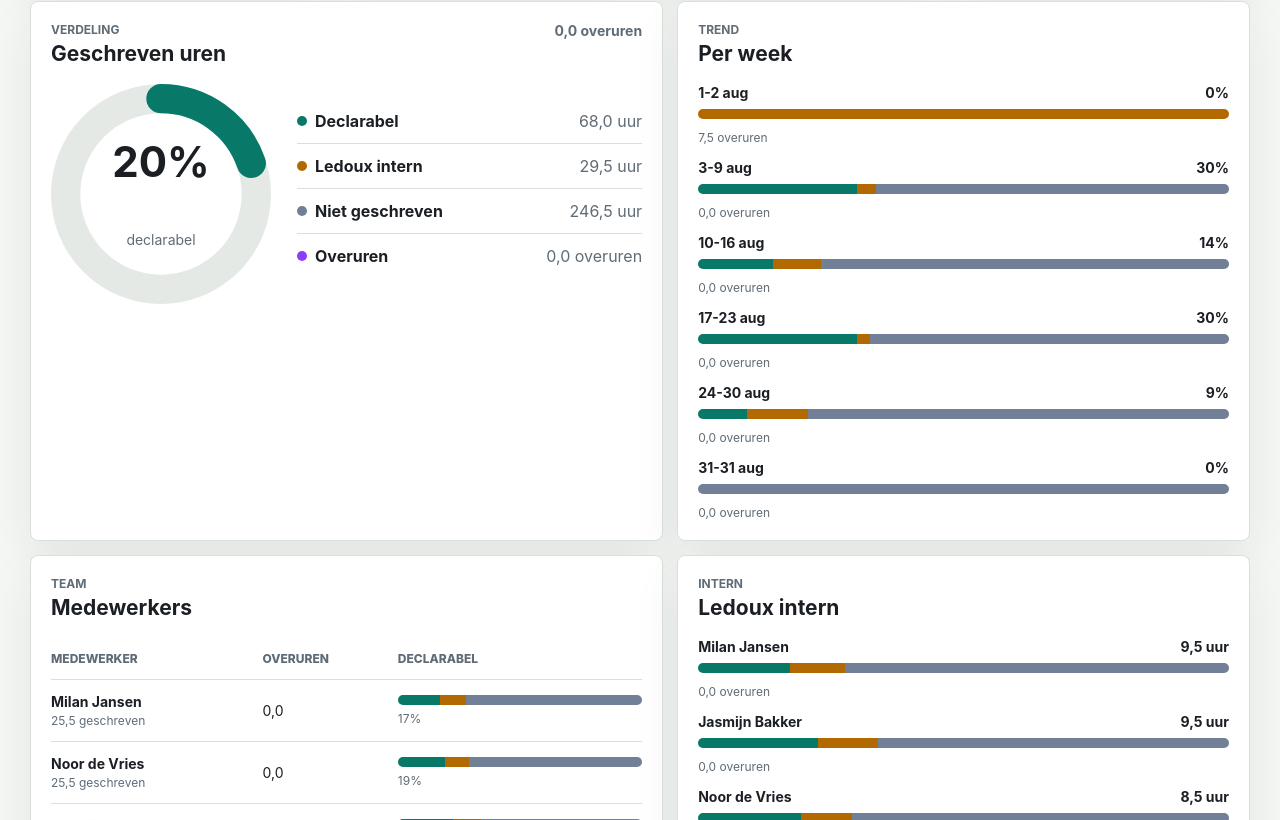
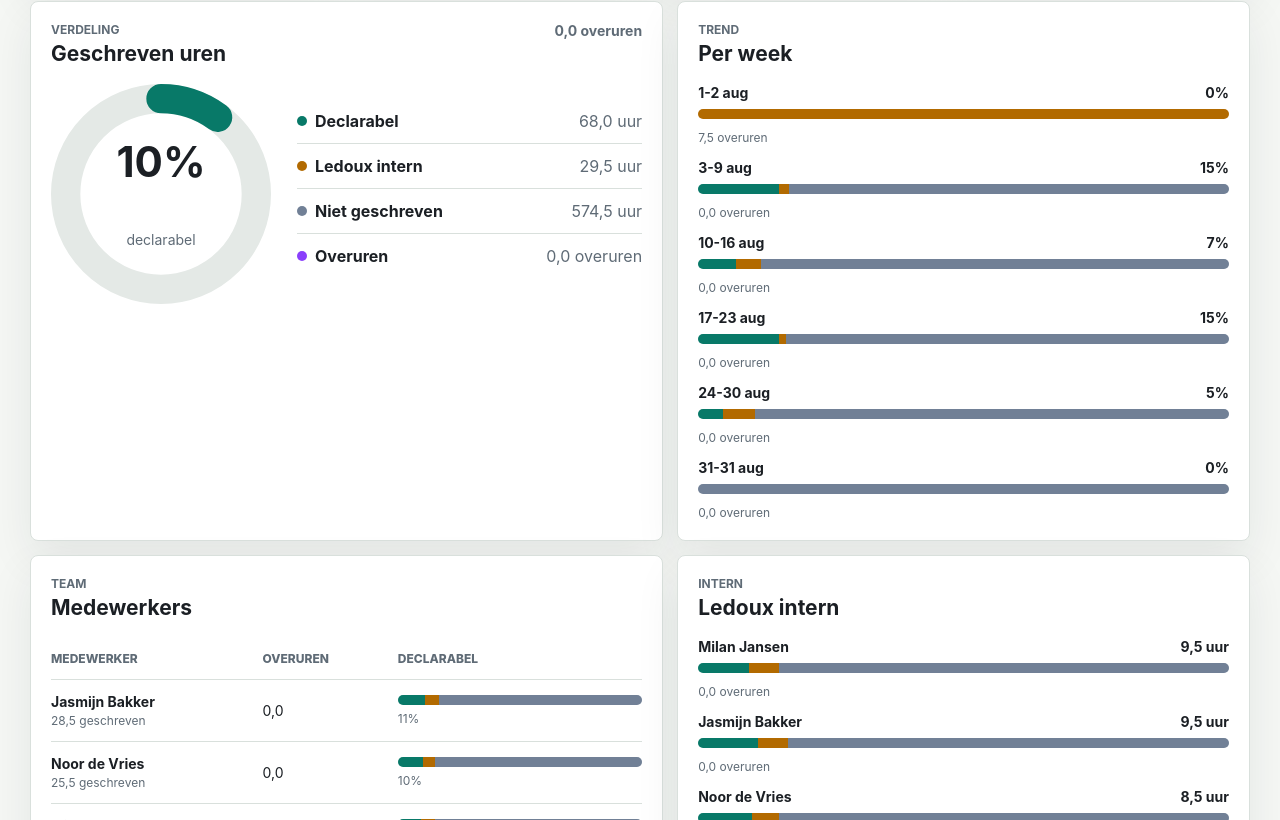
Before and after one commit to maxancedecot/GrippMCP, a Next.js app: page /dashboard in a window 1280 px wide. Shown: the part 460-1280 px from the top of the page. Built offline with nearby package versions, Linux system fonts and the light colour scheme.

Commit message:
Use weekday minimum for dashboard overtime

```diff
--- a/app/dashboard/page.tsx
+++ b/app/dashboard/page.tsx
@@ -63,6 +63,7 @@ type WorkingHoursSummary = {
 
 const INTERNAL_OFFERPROJECTBASE_ID = 318;
 const INTERNAL_PROJECT_LABEL = "Ledoux intern";
+const NORMAL_DAILY_HOURS = 8;
 
 const hoursFormatter = new Intl.NumberFormat("nl-NL", {
   minimumFractionDigits: 1,
@@ -113,7 +114,7 @@ export default async function DashboardPage({ searchParams }: { searchParams?: P
       <section className="metric-grid" aria-label="Kerncijfers declarabiliteit">
         <MetricCard label="Declarabiliteit" value={`${formatPercent(dashboard.declarability)}%`} detail="Declarabele uren / voorziene uren" tone="good" />
         <MetricCard label="Declarabele uren" value={formatHours(dashboard.declarable)} detail={`Niet geboekt op ${INTERNAL_PROJECT_LABEL}`} tone="blue" />
-        <MetricCard label="Overuren" value={formatHours(dashboard.overtime)} detail="Geschreven boven minimum" tone="overtime" />
+        <MetricCard label="Overuren" value={formatHours(dashboard.overtime)} detail="Geschreven boven 8u per werkdag" tone="overtime" />
         <MetricCard label={INTERNAL_PROJECT_LABEL} value={formatHours(dashboard.internal)} detail={`Project ${INTERNAL_OFFERPROJECTBASE_ID}`} tone="warning" />
       </section>
 
@@ -250,7 +251,7 @@ export default async function DashboardPage({ searchParams }: { searchParams?: P
           <div className="project-line-row">
             <div>
               <span className="row-title">Overuren</span>
-              <span className="cell-muted">Totaal geschreven min minimum te presteren uren</span>
+              <span className="cell-muted">Totaal geschreven min 8u per werkdag per medewerker</span>
             </div>
             <div className="project-line-metrics">
               <span>{formatHours(dashboard.overtime)} uur</span>
@@ -335,7 +336,7 @@ function InlineBar({ aggregate }: { aggregate: Aggregate }) {
 async function getDashboardData(period: Period): Promise<DashboardData> {
   if (!process.env.GRIPP_API_TOKEN) {
     const employees = createDemoEmployees();
-    return buildDashboardData(createDemoHours(period), employees, createDemoWorkingHours(employees, period), period, {
+    return buildDashboardData(createDemoHours(period), employees, period, {
       mode: "demo",
       message: "Demo-data zichtbaar. Zet GRIPP_API_TOKEN om live Gripp-uren te tonen."
     });
@@ -363,20 +364,15 @@ async function getDashboardData(period: Period): Promise<DashboardData> {
       }
     }
 
-    const workingHoursByEmployee = await fetchWorkingHoursByEmployee(client, employeeIds, effectivePeriod);
-    const dashboard = buildDashboardData(hours, employees, workingHoursByEmployee, effectivePeriod, source);
+    const dashboard = buildDashboardData(hours, employees, effectivePeriod, source);
 
-    if (dashboard.total === 0 && dashboard.written > 0) {
-      dashboard.source.message = [dashboard.source.message, "De voorziene uren konden niet worden bepaald en zijn 0."]
-        .filter(Boolean)
-        .join(" ");
-    } else if (hours.length === 0) {
+    if (hours.length === 0) {
       dashboard.source.message = `Geen uren gevonden tussen ${formatDate(effectivePeriod.start)} en ${formatDate(effectivePeriod.end)}.`;
     }
 
     return dashboard;
   } catch (error) {
-    return buildDashboardData(createDemoHours(period), createDemoEmployees(), createDemoWorkingHours(createDemoEmployees(), period), period, {
+    return buildDashboardData(createDemoHours(period), createDemoEmployees(), period, {
       mode: "demo",
       message: `Live data kon niet worden geladen. Demo-data zichtbaar. ${error instanceof Error ? error.message : ""}`.trim()
     });
@@ -463,38 +459,24 @@ function hourFilters(period: Period, employeeIds: number[]) {
   return filters;
 }
 
-async function fetchWorkingHoursByEmployee(client: GrippClient, employeeIds: number[], period: Period) {
-  const summaries = new Map<number, WorkingHoursSummary>();
-
-  for (const employeeChunk of chunk(employeeIds, 25)) {
-    const results = await client.batch(
-      employeeChunk.map((employeeId) => ({
-        method: "employee.getWorkingHours",
-        params: [[employeeId], period.start, period.end, true] as JsonValue[]
-      }))
-    );
-
-    employeeChunk.forEach((employeeId, index) => {
-      summaries.set(employeeId, normalizeWorkingHours(parseWorkingHours(results[index]), period));
-    });
-  }
-
-  return summaries;
-}
-
 function buildDashboardData(
   hours: JsonRecord[],
   employees: JsonRecord[],
-  workingHoursByEmployee: Map<number, WorkingHoursSummary>,
   period: Period,
   source: DashboardSource
 ): DashboardData {
   const employeesById = new Map<number, JsonRecord>();
   const totals = emptyAggregate();
+  const minimumWorkingHours = createMinimumWorkingHours(period);
   const employeeMap = new Map<string, EmployeeRow>();
   const weekMap = new Map<string, WeekRow>(
     period.weekBuckets.map((bucket) => [bucket.key, withDeclarability({ ...emptyAggregate(), key: bucket.key, label: bucket.label })])
   );
+  const assignMinimumHours = (employeeRow: EmployeeRow) => {
+    employeeRow.total = minimumWorkingHours.total;
+    totals.total += minimumWorkingHours.total;
+    addWorkingHoursToWeeks(weekMap, minimumWorkingHours, period);
+  };
 
   for (const employee of employees) {
     const employeeId = idFrom(readField(employee, "id"));
@@ -503,16 +485,13 @@ function buildDashboardData(
     }
 
     employeesById.set(employeeId, employee);
-    const workingHours = workingHoursByEmployee.get(employeeId) ?? emptyWorkingHours();
     const employeeRow = withDeclarability({
       ...emptyAggregate(),
       id: String(employeeId),
       name: employeeName(undefined, employee)
     });
 
-    employeeRow.total = workingHours.total;
-    totals.total += workingHours.total;
-    addWorkingHoursToWeeks(weekMap, workingHours, period);
+    assignMinimumHours(employeeRow);
     employeeMap.set(employeeRow.id, employeeRow);
   }
 
@@ -525,13 +504,16 @@ function buildDashboardData(
     const employeeId = relationId(hour, "employee");
     const employeeKey = employeeId !== null ? String(employeeId) : "unknown";
     const hourDate = dateKeyFromValue(readField(hour, "date"));
-    const employeeRow =
-      employeeMap.get(employeeKey) ??
-      withDeclarability({
+    let employeeRow = employeeMap.get(employeeKey);
+    if (!employeeRow) {
+      employeeRow = withDeclarability({
         ...emptyAggregate(),
         id: employeeKey,
         name: employeeName(hour, employeeId !== null ? employeesById.get(employeeId) : undefined)
       });
+      assignMinimumHours(employeeRow);
+      employeeMap.set(employeeKey, employeeRow);
+    }
     const weekKey = weekKeyForDate(hourDate, period);
     const weekRow = weekMap.get(weekKey);
     const targetField = relationId(hour, "offerprojectbase") === INTERNAL_OFFERPROJECTBASE_ID ? "internal" : "declarable";
@@ -590,91 +572,19 @@ function addWorkingHoursToWeeks(weekMap: Map<string, WeekRow>, workingHours: Wor
   }
 }
 
-function parseWorkingHours(value: JsonValue): WorkingHoursSummary {
+function createMinimumWorkingHours(period: Period): WorkingHoursSummary {
   const byDate = new Map<string, number>();
-  collectWorkingHoursByDate(value, byDate);
+  datesInPeriod(period).forEach((date) => {
+    const day = parseDateKey(date)?.getDay();
+    if (day !== 0 && day !== 6) {
+      byDate.set(date, NORMAL_DAILY_HOURS);
+    }
+  });
 
   return {
-    total: extractWorkingHoursTotal(value) ?? sumValues(byDate),
+    total: sumValues(byDate),
     byDate
   };
-}
-
-function normalizeWorkingHours(summary: WorkingHoursSummary, period: Period) {
-  if (summary.byDate.size > 0 || summary.total <= 0) {
-    return summary;
-  }
-
-  return {
-    total: summary.total,
-    byDate: distributeHoursAcrossWeekdays(summary.total, period)
-  };
-}
-
-function collectWorkingHoursByDate(value: unknown, byDate: Map<string, number>) {
-  if (Array.isArray(value)) {
-    value.forEach((item) => collectWorkingHoursByDate(item, byDate));
-    return;
-  }
-
-  const record = asRecord(value);
-  if (!record) {
-    return;
-  }
-
-  const date = stringFrom(record.date ?? record.day ?? record.datum);
-  const amount = firstNumber(record.hours, record.hour, record.amount, record.workinghours, record.workingHours, record.total, record.value);
-  if (isDateKey(date) && amount !== null) {
-    byDate.set(date, (byDate.get(date) ?? 0) + amount);
-  }
-
-  Object.values(record).forEach((nested) => collectWorkingHoursByDate(nested, byDate));
-}
-
-function extractWorkingHoursTotal(value: unknown): number | null {
-  if (typeof value === "number" || typeof value === "string") {
-    return numberFrom(value);
-  }
-
-  if (Array.isArray(value)) {
-    const first = value[0];
-    const firstTotal = extractWorkingHoursTotal(first);
-    if (firstTotal !== null) {
-      return firstTotal;
-    }
-
-    return null;
-  }
-
-  const record = asRecord(value);
-  if (!record) {
-    return null;
-  }
-
-  return firstNumber(
-    record.total,
-    record.totalhours,
-    record.totalHours,
-    record.workinghours,
-    record.workingHours,
-    record.available,
-    record.sum
-  );
-}
-
-function distributeHoursAcrossWeekdays(total: number, period: Period) {
-  const dates = datesInPeriod(period).filter((date) => {
-    const day = parseDateKey(date)?.getDay();
-    return day !== 0 && day !== 6;
-  });
-  const byDate = new Map<string, number>();
-  if (dates.length === 0) {
-    return byDate;
-  }
-
-  const perDay = total / dates.length;
-  dates.forEach((date) => byDate.set(date, perDay));
-  return byDate;
 }
 
 function employeeName(hour: JsonRecord | undefined, employee: JsonRecord | undefined) {
@@ -718,13 +628,6 @@ function emptyAggregate(): Aggregate {
     overtime: 0,
     total: 0,
     written: 0
-  };
-}
-
-function emptyWorkingHours(): WorkingHoursSummary {
-  return {
-    total: 0,
-    byDate: new Map()
   };
 }
 
@@ -913,21 +816,6 @@ function createDemoEmployees(): JsonRecord[] {
   ];
 }
 
-function createDemoWorkingHours(employees: JsonRecord[], period: Period) {
-  const workingHours = new Map<number, WorkingHoursSummary>();
-  employees.forEach((employee, index) => {
-    const id = idFrom(readField(employee, "id"));
-    if (id !== null) {
-      const total = [88, 92, 84, 80][index] ?? 80;
-      workingHours.set(id, {
-        total,
-        byDate: distributeHoursAcrossWeekdays(total, period)
-      });
-    }
-  });
-  return workingHours;
-}
-
 function createDemoHours(period: Period): JsonRecord[] {
   const days = [2, 4, 7, 9, 12, 15, 18, 21, 23, 26, 28];
   return days.flatMap((day, index) => {
@@ -1043,16 +931,6 @@ function numberFrom(value: unknown): number | null {
   return null;
 }
 
-function firstNumber(...values: unknown[]) {
-  for (const value of values) {
-    const number = numberFrom(value);
-    if (number !== null) {
-      return number;
-    }
-  }
-  return null;
-}
-
 function booleanFrom(value: unknown): boolean | undefined {
   const scalar = scalarFrom(value);
   if (typeof scalar === "boolean") {
@@ -1118,14 +996,6 @@ function sumValues(values: Map<string, number>) {
   return Array.from(values.values()).reduce((total, value) => total + value, 0);
 }
 
-function chunk<T>(items: T[], size: number) {
-  const chunks: T[][] = [];
-  for (let index = 0; index < items.length; index += size) {
-    chunks.push(items.slice(index, index + size));
-  }
-  return chunks;
-}
-
 function percent(value: number, total: number) {
   return total > 0 ? (value / total) * 100 : 0;
 }
```
